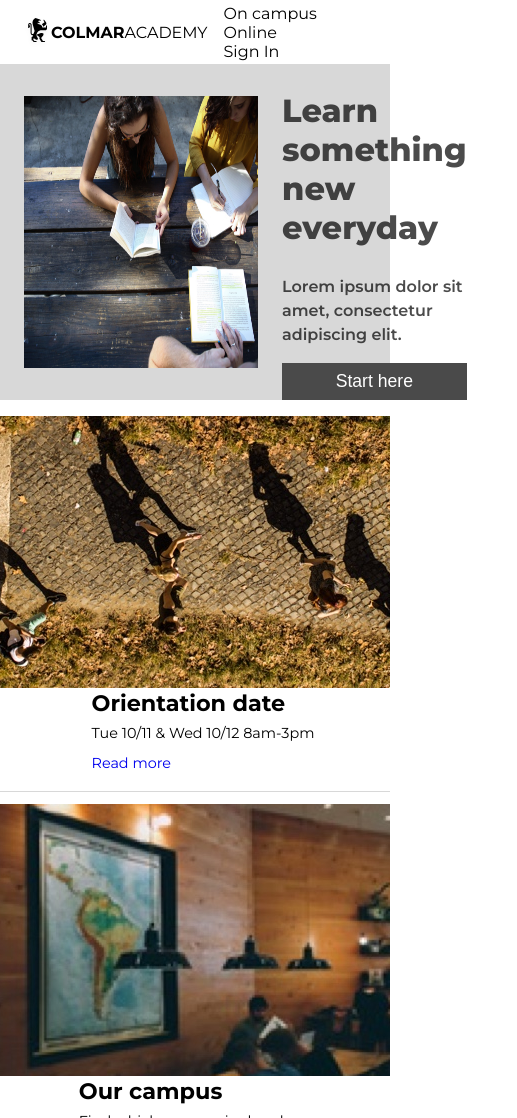
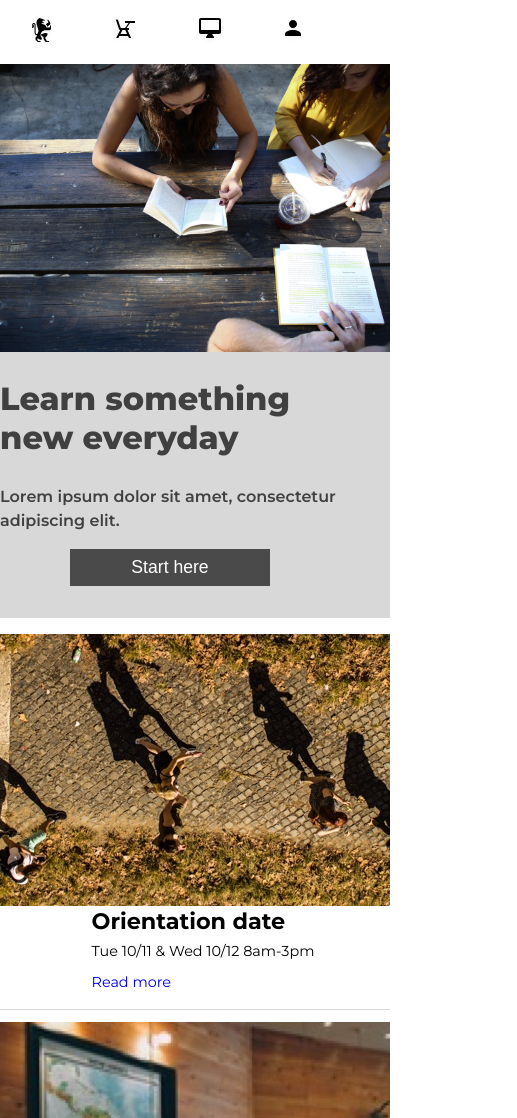
Before and after one commit to Darius-web/colmar-academy, a plain HTML site: page Code/index.html in a window 390 px wide. Shown: the top 1118 px of the page, 517 px wide, since content can reach past the window. Drawn offline with Linux system fonts and the light colour scheme.

Commit message:
intro and header responsive

```diff
--- a/Code/index.html
+++ b/Code/index.html
@@ -12,16 +12,25 @@
         <img src="../images/ic-logo.svg" alt="logo-image" />
         <p><span class="bold">COLMAR</span>ACADEMY</p>
       </div>
+      <a href="#campus"
+        ><img src="../images/ic-on-campus.svg" alt="campus" />
+      </a>
+      <a href="#online">
+        <img src="../images/ic-online.svg" alt="online" />
+      </a>
+      <a href="#signin">
+        <img src="../images/ic-login.svg" alt="login" />
+      </a>
       <nav class="main-nav">
         <ul>
           <li>
-            <a href="#campus">On campus</a>
+            <a href="#campus" class="nav-text">On campus</a>
           </li>
           <li>
-            <a href="#online">Online</a>
+            <a href="#online" class="nav-text">Online</a>
           </li>
           <li>
-            <a href="#signin">Sign In</a>
+            <a href="#signin" class="nav-text">Sign In</a>
           </li>
         </ul>
       </nav>
--- a/Code/styles.css
+++ b/Code/styles.css
@@ -19,6 +19,10 @@ header {
   width: 100vw;
   justify-content: flex-end;
   align-items: center;
+}
+
+header > a {
+  display: none;
 }
 
 .container {
@@ -108,7 +112,7 @@ p > .bold {
   padding-top: 8px;
   padding-bottom: 8px;
   border: none;
-  width: 100%;
+  width: 200px;
   font-size: 1.1rem;
 }
 
@@ -331,6 +335,44 @@ footer > ul > li > a:hover {
 }
 
 @media (max-width: 780px) {
+  header {
+    justify-content: space-around;
+  }
+
+  header > a {
+    display: inline-block;
+  }
+
+  header .logo-container {
+    margin: 0;
+  }
+
+  header .logo-container p {
+    display: none;
+  }
+
+  header .main-nav ul {
+    display: none;
+  }
+
+  .intro {
+    flex-direction: column;
+  }
+
+  .intro img {
+    width: 100%;
+    padding: 0;
+  }
+
+  .intro .intro-text {
+    justify-content: center;
+    align-items: center;
+  }
+
+  .intro-text button {
+    margin-bottom: 32px;
+  }
+
   .left {
     display: none;
   }
```
